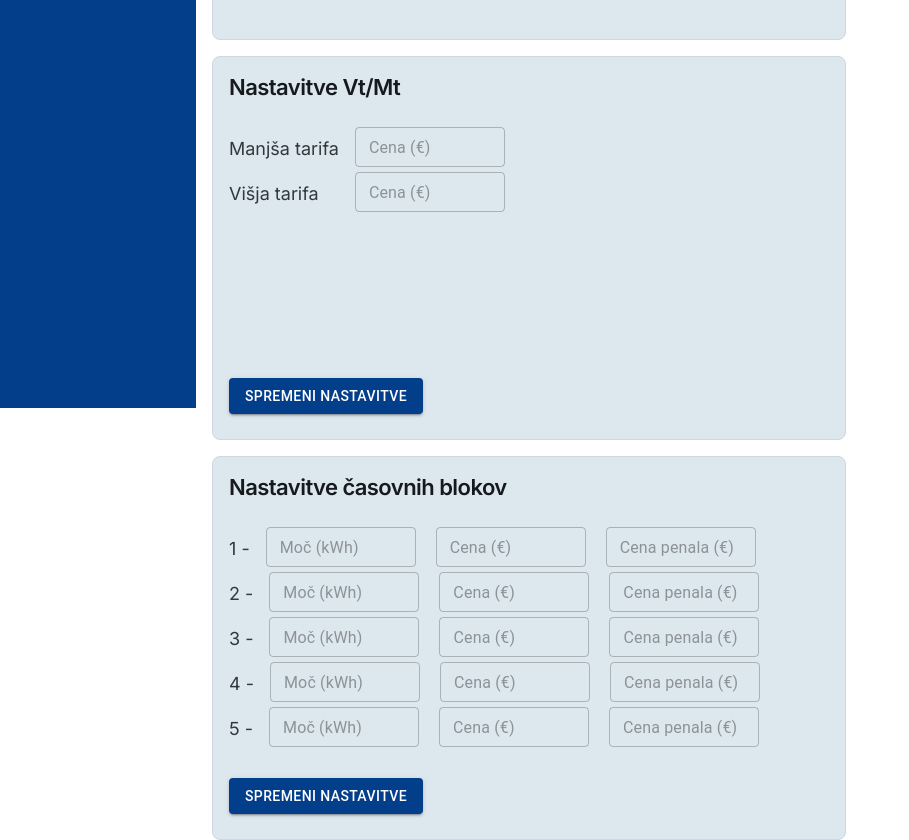
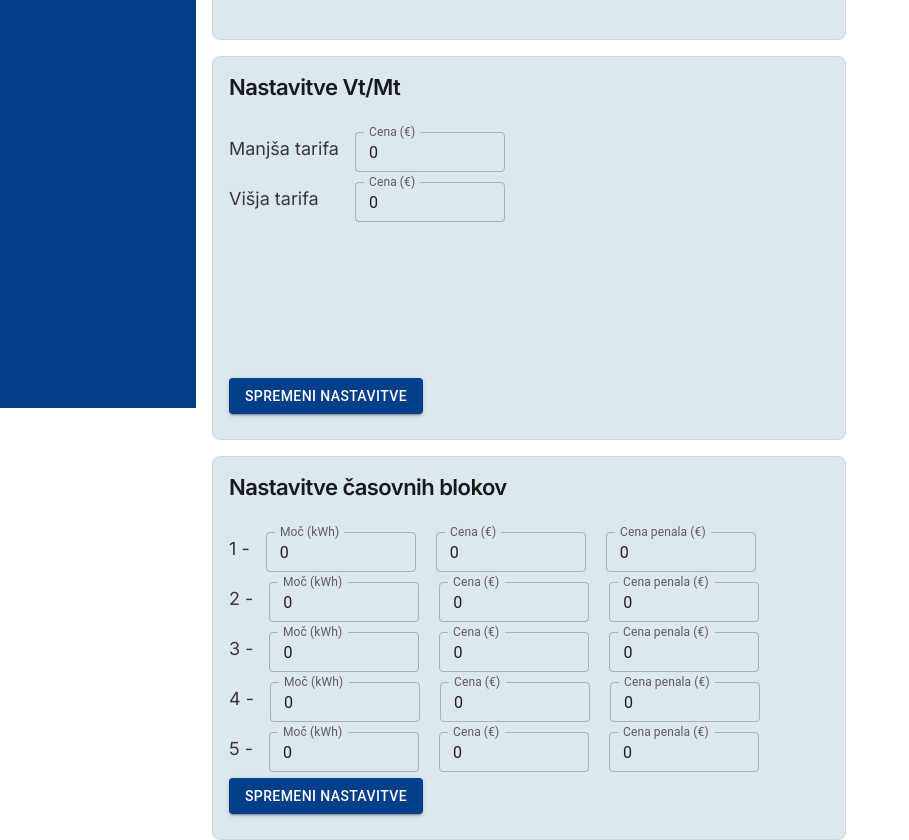
Before and after one commit to mihaprah/informatika_PR2, a React (Vite) app in the folder frontend/informatika/: page /user-profile in a window 1280 px wide. Shown: the part 840-1680 px from the top of the page, without its empty margins (0-909 px from the left). Built offline with nearby package versions, Linux system fonts and the light colour scheme; no server answers.

Commit message:
Setting inputs save to db

```diff
--- a/frontend/informatika/src/Pages/UserProfile.tsx
+++ b/frontend/informatika/src/Pages/UserProfile.tsx
@@ -13,22 +13,84 @@ interface Props {
     cabinetID: string;
 }
 
+const initialState = {
+    cabinetId: "",
+    cabinetNumber: "",
+    energyCompany: "",
+    connectionPower: "",
+    numberOfPhases: 0,
+    consumerGroup: 0,
+    agreedPowerOne: 0,
+    agreedPowerTwo: 0,
+    agreedPowerThree: 0,
+    agreedPowerFour: 0,
+    agreedPowerFive: 0,
+    priceBlockOne: 0,
+    priceBlockTwo: 0,
+    priceBlockThree: 0,
+    priceBlockFour: 0,
+    priceBlockFive: 0,
+    penaltiesBlockOne: 0,
+    penaltiesBlockTwo: 0,
+    penaltiesBlockThree: 0,
+    penaltiesBlockFour: 0,
+    penaltiesBlockFive: 0,
+    lowPrice: 0,
+    highPrice: 0
+};
+
 export default function UserProfile(props: Props) {
     const [data, setData] = useState<Cabinet[]>([]);
     const cabinetIDs: string[] = [];
     const [cabinetID, setCabinetID] = useState(props.cabinetID);
     const [selectedCabinet, setSelectedCabinet] = useState<Cabinet>();
-    const handleChange = (e: { target: { value: any; name: any } }) => {
+    const [settings, setSettings] = useState<Cabinet>(initialState);
+    const handleChangeCabinet = (e: { target: { value: any; name: any } }) => {
         //console.log(e.target.value);
         setCabinetID(e.target.value);
         props.onChange(e.target.value);
         changeCabinet(e.target.value);
+    };
+    const handleChangeSettings = (e) => {
+        const { value, name } = e.target;
+
+        setSettings((prevState: Cabinet) => {
+            const nextState = {
+                ...prevState,
+                [name]: Number(value),
+            };
+            return nextState;
+        });
+    };
+
+    const handleSubmit = (event) => {
+        event.preventDefault();
+        console.log(settings);
+        settings.cabinetId = props.cabinetID;
+        api.put("/cabinet/settings", settings);
     };
 
     const changeCabinet = async (id: string) => {
         console.log(id);
         const res = await api.get("/cabinet/" + id);
         setSelectedCabinet(res.data);
+        settings.agreedPowerOne = res.data.agreedPowerOne;
+        settings.agreedPowerTwo = res.data.agreedPowerTwo;
+        settings.agreedPowerThree = res.data.agreedPowerThree;
+        settings.agreedPowerFour = res.data.agreedPowerFour;
+        settings.agreedPowerFive = res.data.agreedPowerFive;
+        settings.priceBlockOne = res.data.priceBlockOne;
+        settings.priceBlockTwo = res.data.priceBlockTwo;
+        settings.priceBlockThree = res.data.priceBlockThree;
+        settings.priceBlockFour = res.data.priceBlockFour;
+        settings.priceBlockFive = res.data.priceBlockFive;
+        settings.penaltiesBlockOne = res.data.penaltiesBlockOne;
+        settings.penaltiesBlockTwo = res.data.penaltiesBlockTwo;
+        settings.penaltiesBlockThree = res.data.penaltiesBlockThree;
+        settings.penaltiesBlockFour = res.data.penaltiesBlockFour;
+        settings.penaltiesBlockFive = res.data.penaltiesBlockFive;
+        settings.lowPrice = res.data.lowPrice;
+        settings.highPrice = res.data.highPrice
         console.log(res.data);
     };
 
@@ -117,7 +179,7 @@ export default function UserProfile(props: Props) {
                             label="Številka števca"
                             style={{height: "48px", width: "200px"}}
                             value={cabinetID}
-                            onChange={handleChange}
+                            onChange={handleChangeCabinet}
                         >
                             {cabinetIDs.map((cabinetId) => (
                                 <MenuItem key={cabinetId} value={cabinetId}>
@@ -147,15 +209,15 @@ export default function UserProfile(props: Props) {
                             <Typography level="body1" sx={{fontSize: "18px", mt: 1, mr: 2}}>
                                 Manjša tarifa
                             </Typography>
-                            <TextField id="lowPrice" variant="outlined" size="small" placeholder={"Cena (€)"}
-                                       style={{width: "150px", marginRight: "20px"}}/>
+                            <TextField id="lowPrice" name="lowPrice" value={settings.lowPrice} variant="outlined" size="small" placeholder={"Cena (€)"}  label="Cena (€)"
+                                       style={{width: "150px", marginRight: "20px", marginTop: "5px"}} onChange={handleChangeSettings}/>
                         </div>
                         <div style={{display: "flex", marginTop: "5px", justifyContent:"space-between"}}>
                             <Typography level="body1" sx={{fontSize: "18px", mt: 1, mr: 2}}>
                                 Višja tarifa
                             </Typography>
-                            <TextField id="highPrice" variant="outlined" size="small" placeholder={"Cena (€)"}
-                                       style={{width: "150px", marginRight: "20px"}}/>
+                            <TextField id="highPrice" name="highPrice" value={settings.highPrice} variant="outlined" size="small" placeholder={"Cena (€)"}  label="Cena (€)"
+                                       style={{width: "150px", marginRight: "20px", marginTop: "5px"}} onChange={handleChangeSettings}/>
                         </div>
                     </div>
                 </div>
@@ -170,6 +232,7 @@ export default function UserProfile(props: Props) {
 
 
                     }}
+                    onClick={handleSubmit}
                 >
                     Spremeni nastavitve
                 </Button>
@@ -193,56 +256,56 @@ export default function UserProfile(props: Props) {
                             <Typography level="body1" sx={{fontSize: "18px", mt: 1, mr: 2}}>
                                 1 -
                             </Typography>
-                            <TextField id="agreedPowerOne" variant="outlined" size="small" placeholder={"Moč (kWh)"}
-                                       style={{width: "150px", marginRight: "20px"}}/>
-                            <TextField id="priceBlockOne" variant="outlined" size="small" placeholder={"Cena (€)"}
-                                       style={{width: "150px", marginRight: "20px"}}/>
-                            <TextField id="penaltiesBlockOne" variant="outlined" size="small" placeholder={"Cena penala (€)"}
-                                       style={{width: "150px", marginRight: "20px"}}/>
+                            <TextField id="agreedPowerOne" name="agreedPowerOne" value={settings.agreedPowerOne} variant="outlined" size="small" placeholder={"Moč (kWh)"} label={"Moč (kWh)"}
+                                       style={{width: "150px", marginRight: "20px", marginTop: "5px"}} onChange={handleChangeSettings}/>
+                            <TextField id="priceBlockOne" name="priceBlockOne" value={settings.priceBlockOne} variant="outlined" size="small" placeholder={"Cena (€)"} label={"Cena (€)"}
+                                       style={{width: "150px", marginRight: "20px", marginTop: "5px"}} onChange={handleChangeSettings}/>
+                            <TextField id="penaltiesBlockOne" name="penaltiesBlockOne" value={settings.penaltiesBlockOne} variant="outlined" size="small" placeholder={"Cena penala (€)"} label={"Cena penala (€)"}
+                                       style={{width: "150px", marginRight: "20px", marginTop: "5px"}} onChange={handleChangeSettings}/>
                         </div>
                         <div style={{display: "flex", marginTop: "5px"}}>
                             <Typography level="body1" sx={{fontSize: "18px", mt: 1, mr: 2}}>
                                 2 -
                             </Typography>
-                            <TextField id="agreedPowerTwo" variant="outlined" size="small" placeholder={"Moč (kWh)"}
-                                       style={{width: "150px", marginRight: "20px"}}/>
-                            <TextField id="priceBlockTwo" variant="outlined" size="small" placeholder={"Cena (€)"}
-                                       style={{width: "150px", marginRight: "20px"}}/>
-                            <TextField id="penaltiesBlockTwo" variant="outlined" size="small" placeholder={"Cena penala (€)"}
-                                       style={{width: "150px", marginRight: "20px"}}/>
+                            <TextField id="agreedPowerTwo" name="agreedPowerTwo" value={settings.agreedPowerTwo} variant="outlined" size="small" placeholder={"Moč (kWh)"} label={"Moč (kWh)"}
+                                       style={{width: "150px", marginRight: "20px", marginTop: "5px"}} onChange={handleChangeSettings}/>
+                            <TextField id="priceBlockTwo" name="priceBlockTwo" value={settings.priceBlockTwo} variant="outlined" size="small" placeholder={"Cena (€)"} label={"Cena (€)"}
+                                       style={{width: "150px", marginRight: "20px", marginTop: "5px"}} onChange={handleChangeSettings}/>
+                            <TextField id="penaltiesBlockTwo" name="penaltiesBlockTwo" value={settings.penaltiesBlockTwo} variant="outlined" size="small" placeholder={"Cena penala (€)"} label={"Cena penala (€)"}
+                                       style={{width: "150px", marginRight: "20px", marginTop: "5px"}} onChange={handleChangeSettings}/>
                         </div>
                         <div style={{display: "flex", marginTop: "5px"}}>
                             <Typography level="body1" sx={{fontSize: "18px", mt: 1, mr: 2}}>
                                 3 -
                             </Typography>
-                            <TextField id="agreedPowerThree" variant="outlined" size="small" placeholder={"Moč (kWh)"}
-                                       style={{width: "150px", marginRight: "20px"}}/>
-                            <TextField id="priceBlockThree" variant="outlined" size="small" placeholder={"Cena (€)"}
-                                       style={{width: "150px", marginRight: "20px"}}/>
-                            <TextField id="penaltiesBlockThree" variant="outlined" size="small" placeholder={"Cena penala (€)"}
-                                       style={{width: "150px", marginRight: "20px"}}/>
+                            <TextField id="agreedPowerThree" name="agreedPowerThree" value={settings.agreedPowerThree}variant="outlined" size="small" placeholder={"Moč (kWh)"} label={"Moč (kWh)"}
+                                       style={{width: "150px", marginRight: "20px", marginTop: "5px"}} onChange={handleChangeSettings}/>
+                            <TextField id="priceBlockThree" name="priceBlockThree" value={settings.priceBlockThree} variant="outlined" size="small" placeholder={"Cena (€)"} label={"Cena (€)"}
+                                       style={{width: "150px", marginRight: "20px", marginTop: "5px"}} onChange={handleChangeSettings}/>
+                            <TextField id="penaltiesBlockThree" name="penaltiesBlockThree" value={settings.penaltiesBlockThree} variant="outlined" size="small" placeholder={"Cena penala (€)"} label={"Cena penala (€)"}
+                                       style={{width: "150px", marginRight: "20px", marginTop: "5px"}} onChange={handleChangeSettings}/>
                         </div>
                         <div style={{display: "flex", marginTop: "5px"}}>
                             <Typography level="body1" sx={{fontSize: "18px", mt: 1, mr: 2}}>
                                 4 -
                             </Typography>
-                            <TextField id="agreedPowerFour" variant="outlined" size="small" placeholder={"Moč (kWh)"}
-                                       style={{width: "150px", marginRight: "20px"}}/>
-                            <TextField id="priceBlockFour" variant="outlined" size="small" placeholder={"Cena (€)"}
-                                       style={{width: "150px", marginRight: "20px"}}/>
-                            <TextField id="penaltiesBlockFour" variant="outlined" size="small" placeholder={"Cena penala (€)"}
-                                       style={{width: "150px", marginRight: "20px"}}/>
+                            <TextField id="agreedPowerFour" name="agreedPowerFour" value={settings.agreedPowerFour} variant="outlined" size="small" placeholder={"Moč (kWh)"} label={"Moč (kWh)"}
+                                       style={{width: "150px", marginRight: "20px", marginTop: "5px"}} onChange={handleChangeSettings}/>
+                            <TextField id="priceBlockFour" name="priceBlockFour" value={settings.priceBlockFour} variant="outlined" size="small" placeholder={"Cena (€)"} label={"Cena (€)"}
+                                       style={{width: "150px", marginRight: "20px", marginTop: "5px"}} onChange={handleChangeSettings}/>
+                            <TextField id="penaltiesBlockFour" name="penaltiesBlockFour" value={settings.penaltiesBlockFour} variant="outlined" size="small" placeholder={"Cena penala (€)"} label={"Cena penala (€)"}
+                                       style={{width: "150px", marginRight: "20px", marginTop: "5px"}} onChange={handleChangeSettings}/>
                         </div>
                         <div style={{display: "flex", marginTop: "5px"}}>
                             <Typography level="body1" sx={{fontSize: "18px", mt: 1, mr: 2}}>
                                 5 -
                             </Typography>
-                            <TextField id="agreedPowerFive" variant="outlined" size="small" placeholder={"Moč (kWh)"}
-                                       style={{width: "150px", marginRight: "20px"}}/>
-                            <TextField id="priceBlockFive" variant="outlined" size="small" placeholder={"Cena (€)"}
-                                       style={{width: "150px", marginRight: "20px"}}/>
-                            <TextField id="penaltiesBlockFive" variant="outlined" size="small" placeholder={"Cena penala (€)"}
-                                       style={{width: "150px", marginRight: "20px"}}/>
+                            <TextField id="agreedPowerFive" name="agreedPowerFive" value={settings.agreedPowerFive} variant="outlined" size="small" placeholder={"Moč (kWh)"} label={"Moč (kWh)"}
+                                       style={{width: "150px", marginRight: "20px", marginTop: "5px"}} onChange={handleChangeSettings}/>
+                            <TextField id="priceBlockFive" name="priceBlockFive" value={settings.priceBlockFive} variant="outlined" size="small" placeholder={"Cena (€)"} label={"Cena (€)"}
+                                       style={{width: "150px", marginRight: "20px", marginTop: "5px"}} onChange={handleChangeSettings}/>
+                            <TextField id="penaltiesBlockFive" name="penaltiesBlockFive" value={settings.penaltiesBlockFive} variant="outlined" size="small" placeholder={"Cena penala (€)"} label={"Cena penala (€)"}
+                                       style={{width: "150px", marginRight: "20px", marginTop: "5px"}} onChange={handleChangeSettings}/>
                         </div>
                     </div>
                 </div>
@@ -255,8 +318,8 @@ export default function UserProfile(props: Props) {
                         backgroundColor: "#023E8A",
                         bottom: "25px",
 
-
                     }}
+                    onClick={handleSubmit}
                 >
                     Spremeni nastavitve
                 </Button>
```
Also changed, not shown: frontend/informatika/src/Modules/Cabinet.tsx (+17 -0 lines).
